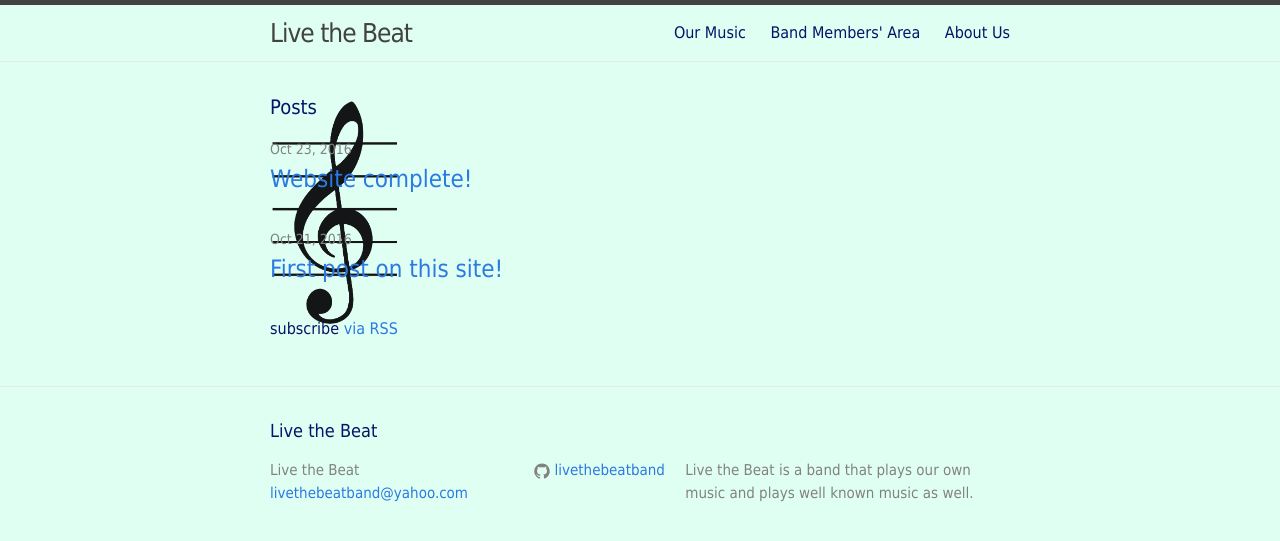
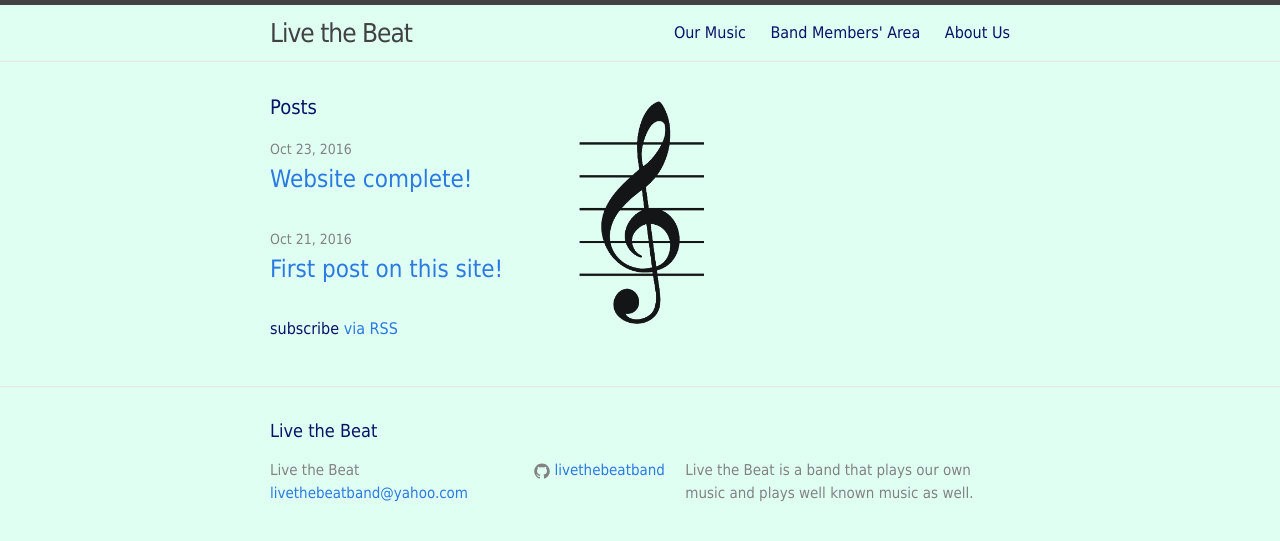
Before and after one commit to livethebeatband/livethebeatband.github.io, a Jekyll site: the page built from index.html, in a window 1280 px wide. Shown: the top 541 px of the page. Built offline with Jekyll 4.4.1, drawn with Linux system fonts in a browser that asks for light colours.

Commit message:
Update index.html

```diff
--- a/index.html
+++ b/index.html
@@ -2,7 +2,7 @@
 layout: default
 ---
 
-<div class="home" style="background: url(treble-clef.png); background-repeat: no-repeat; background-size: contain;">
+<div class="home" style="background: url(treble-clef.png); background-repeat: no-repeat; background-size: contain; background-position: center;">
 
   <h1 class="page-heading">Posts</h1>
 
```
